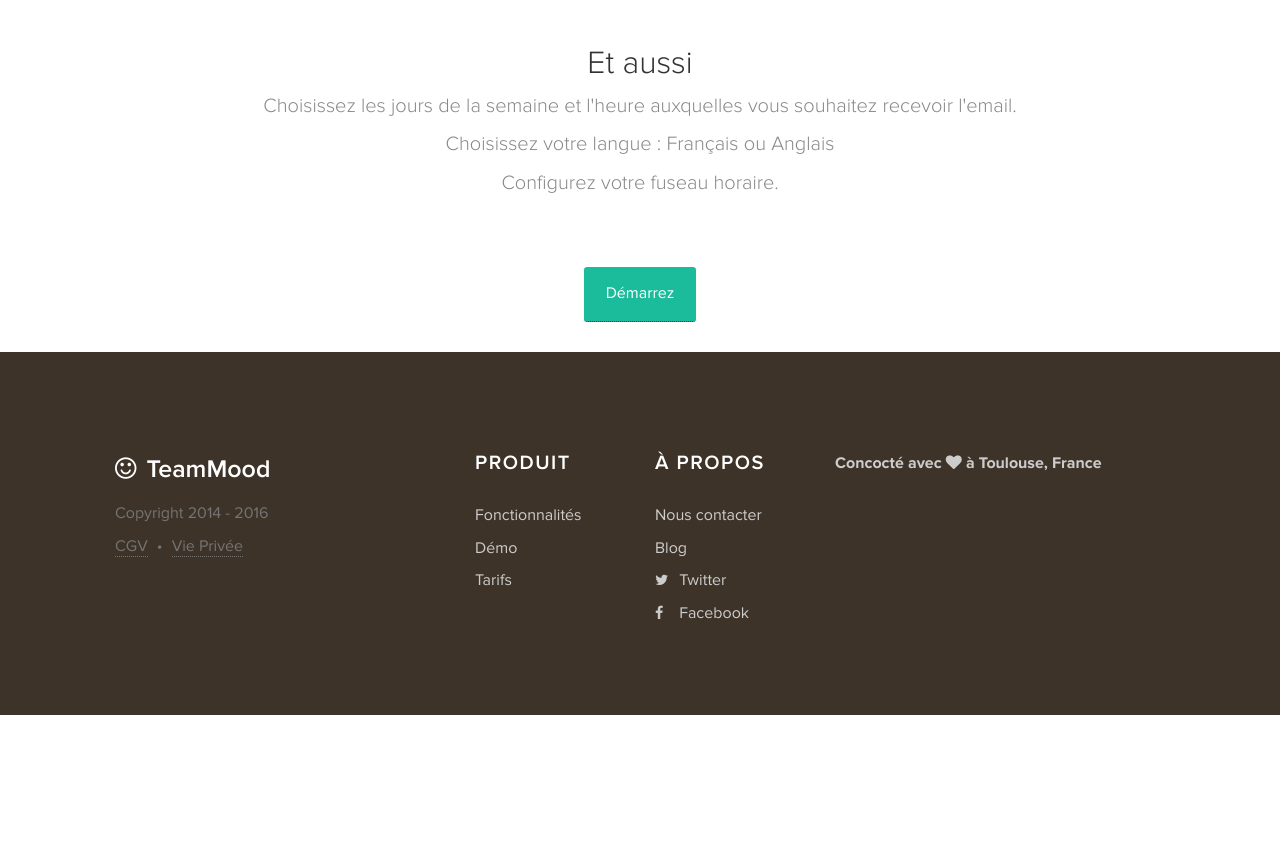
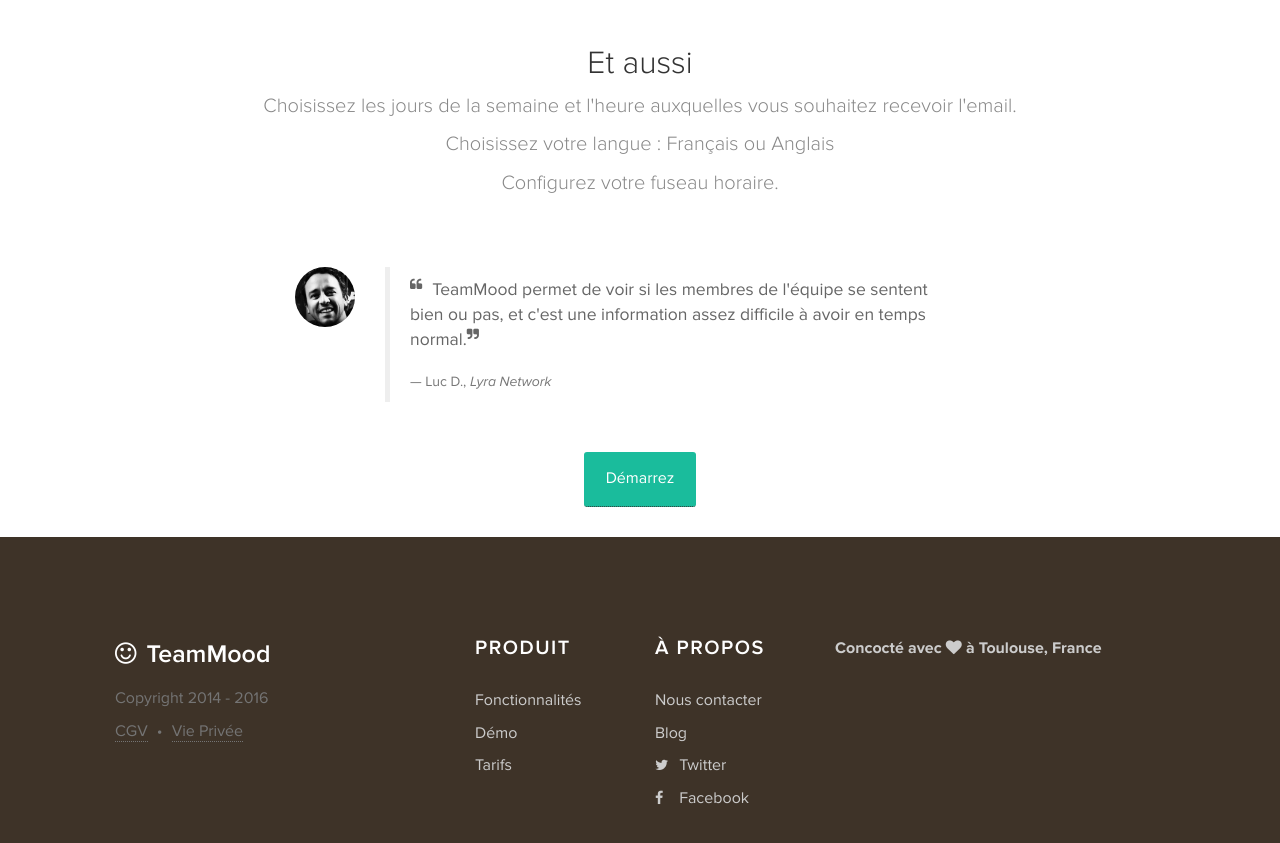
Before and after one commit to TeamMood/landing-page, a Jekyll site: the page built from fr/features/index.html, in a window 1280 px wide and 900 px high, scrolled down 1393 px. Shown: the top 843 px of the window. Built offline with Jekyll 4.4.1, drawn with Linux system fonts in a browser that asks for light colours; nearby versions of some CDN libraries; before the commit the page ends 2108 px from its top, so only the background shows below that.

Commit message:
Testimonials

```diff
--- a/fr/features/index.html
+++ b/fr/features/index.html
@@ -80,6 +80,22 @@
 <div class="content-page">
     <div class="container">
         <div class="row">
+            <div class="col-md-1 col-md-offset-2">
+                <img class="img-circle img-responsive" src="/images/testimonials/luc_doumerc.jpg">
+            </div>
+            <div class="col-md-7">
+                <blockquote>
+                    <p><sup><i class="fa fa-quote-left"></i></sup>TeamMood permet de voir si les membres de l'équipe se sentent bien ou pas, et c'est une information assez difficile à avoir en temps normal.<sup><i class="fa fa-quote-right"></i></sup> </p>
+                    <p><small>Luc D., <i>Lyra  Network</i></small></p>
+                </blockquote>
+            </div>
+        </div>
+    </div>
+</div>
+
+<div class="content-page">
+    <div class="container">
+        <div class="row">
             <div class="col-md-12 center">
                 <a class="light-orange-btn btn-lg" href="/{{ page.lang }}/signup">Démarrez</a>
                 <!--br>ou essayez la <a href="/{{ page.lang }}/demo">démo</a-->
```
Also changed, not shown: en/features/index.html (+16 -0 lines), en/index.html (+15 -0 lines), fr/index.html (+15 -0 lines), images/testimonials/luc_doumerc.jpg (added), images/testimonials/philippe-r.jpg (added).
